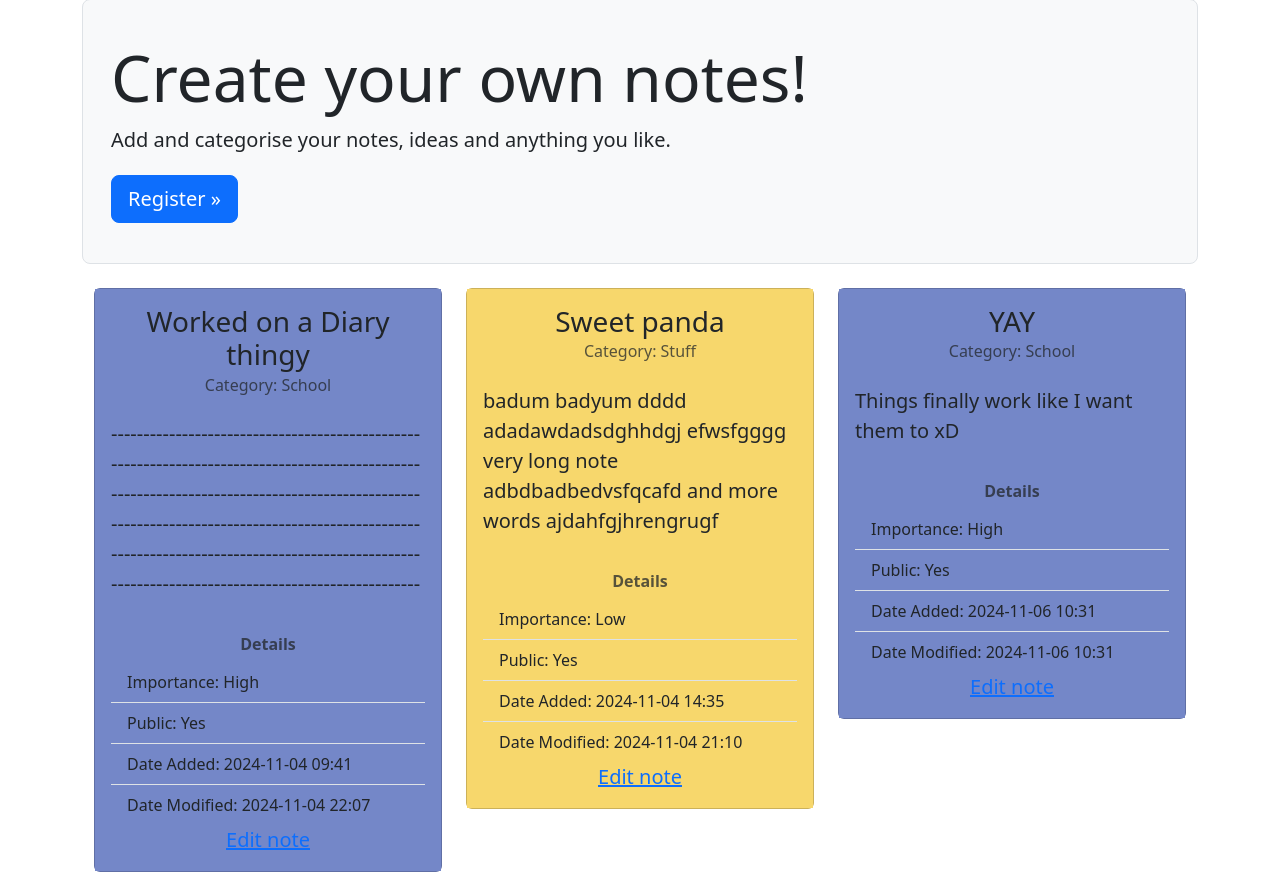
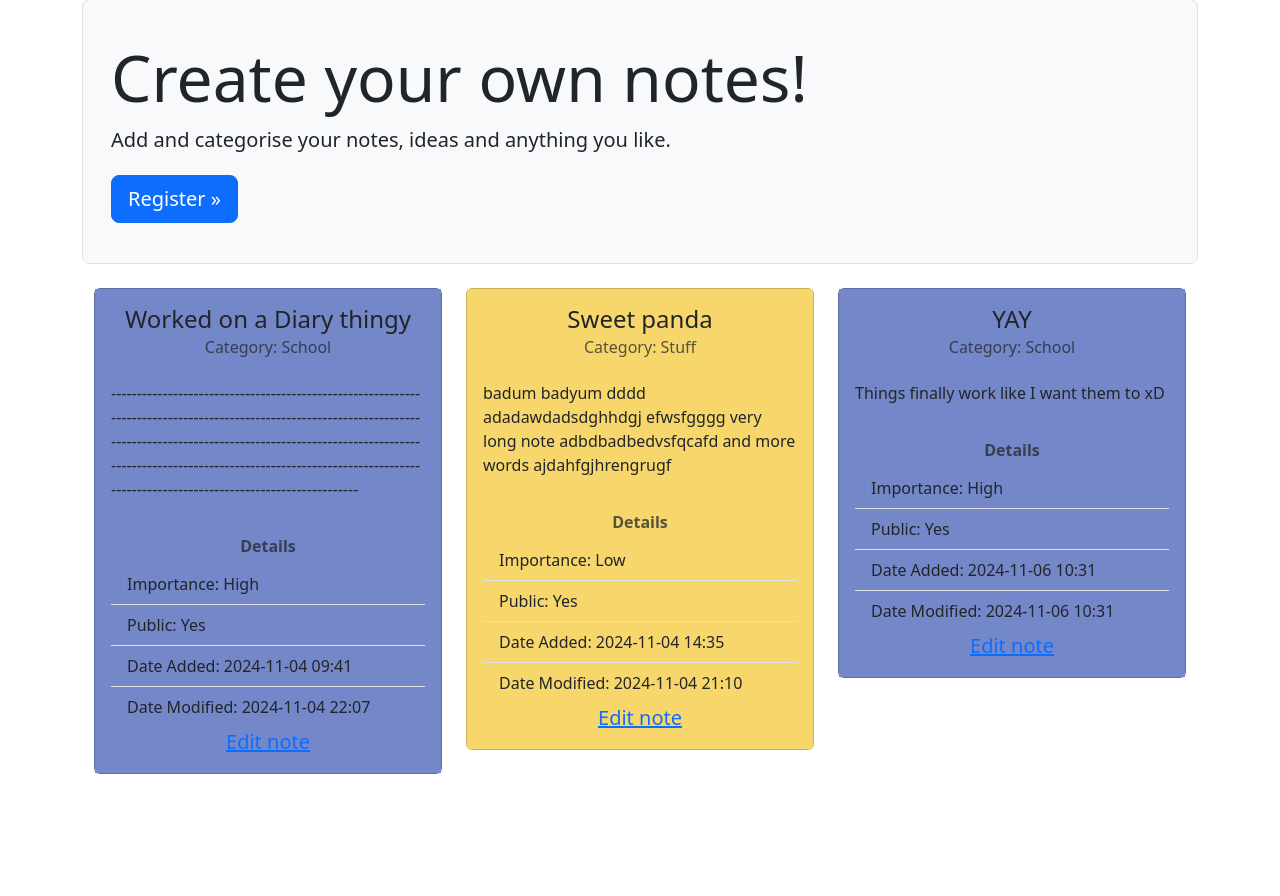
Before and after one commit to jvirkku/Diary, a Django app: page / in a window 1280 px wide. Shown: the part 83-979 px from the top of the page. After the commit the page ends 857 px from the top, so only its background shows below. Run offline with Django 5.2, Linux system fonts and the light colour scheme; data comes from the database, SQL or seed files in the repository; some libraries are stand-ins or nearby versions.

Commit message:
adjusted font size to a bit smaller

```diff
--- a/diary/templates/diary/index.html
+++ b/diary/templates/diary/index.html
@@ -30,9 +30,9 @@
             <div class="col-md-4">
                 <div class="card {{ note.category|lower }}-category mb-4">
                     <div class="card-body {{ note.category|lower }}-category">
-                        <h5 class="card-title text-center fs-3">{{ note.title }}</h5>
+                        <h5 class="card-title text-center fs-4">{{ note.title }}</h5>
                         <h6 class="card-subtitle mb-2 text-body-secondary text-center pb-3">Category: {{ note.category }}</h6>
-                        <p class="card-text fs-5">{{ note.my_note }}</p>
+                        <p class="card-text fs-6">{{ note.my_note }}</p>
                         <!-- Additional info about the note -->
                         <h6 class="card-subtitle mb-2 text-body-secondary text-center pt-4 fw-bold">Details</h6>
                         <ul class="list-group list-group-flush">
```
